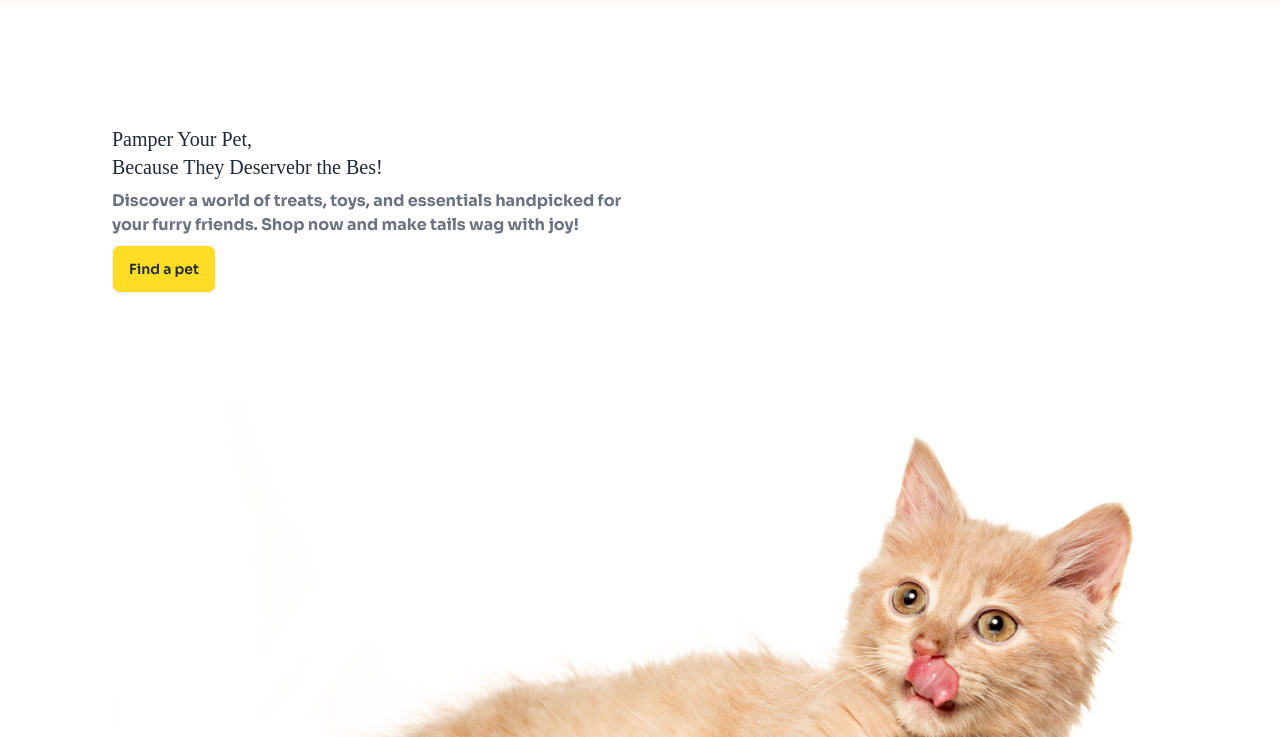
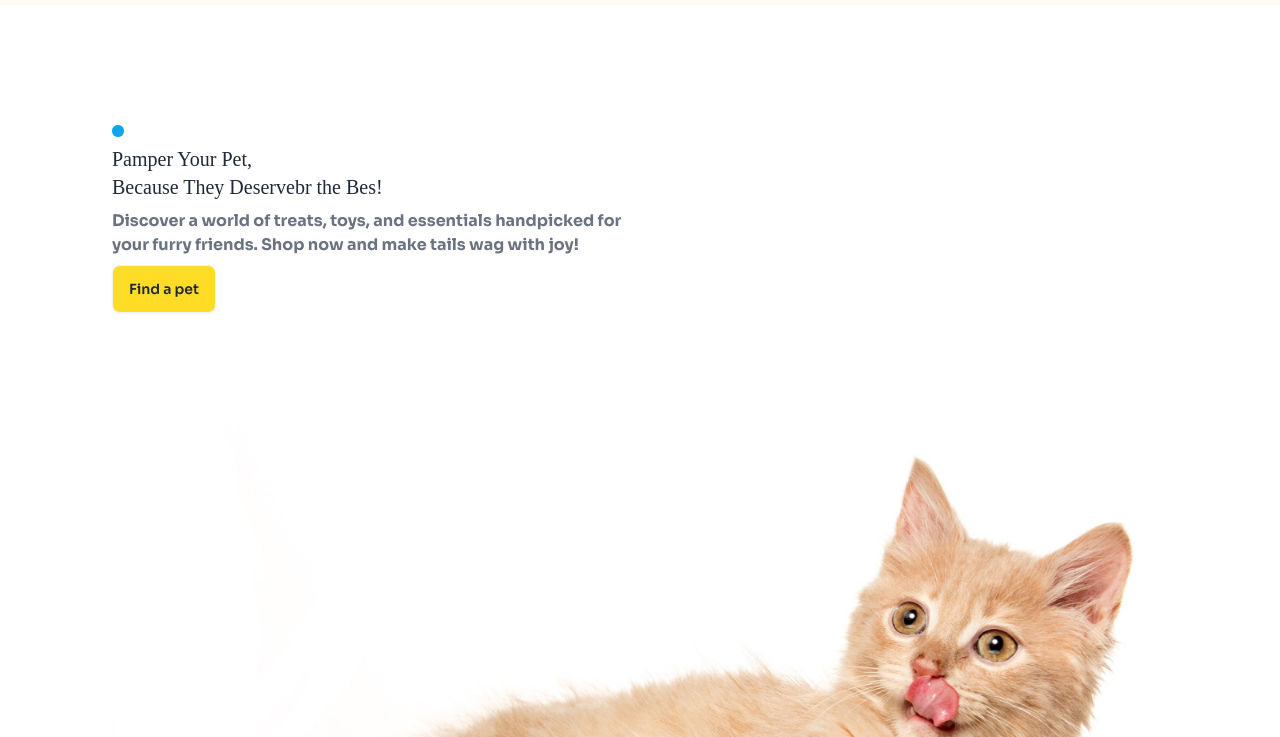
Before and after one commit to Rahima06/PET-SHOP3, a plain HTML site: page index.html in a window 1280 px wide. Shown: the part 63-800 px from the top of the page. Drawn offline with nearby package versions, Linux system fonts and the light colour scheme; a web font is replaced by a local one.

Commit message:
animation added

```diff
--- a/index.html
+++ b/index.html
@@ -107,6 +107,11 @@
             <div class="card card-side bg-base-100 py-12">
 
                 <div class="card-body relative ">
+                    <span class="relative flex h-3 w-3">
+                        <span
+                            class="animate-ping absolute inline-flex h-full w-full rounded-full bg-sky-400 opacity-75"></span>
+                        <span class="relative inline-flex rounded-full h-3 w-3 bg-sky-500"></span>
+                    </span>
                     <h2 class="card-title font-adlam">Pamper Your Pet,<br> Because They Deservebr
                         the Bes!</h2>
                     <p class="text-gray-500 ">Discover a world of treats, toys, and essentials handpicked for <br> your
@@ -114,6 +119,7 @@
                         friends. Shop now and
                         make tails wag with joy!</p>
                     <div class="card-actions justify-start">
+
                         <button class="btn bg-pet-primary">Find a pet</button>
 
                     </div>
```
